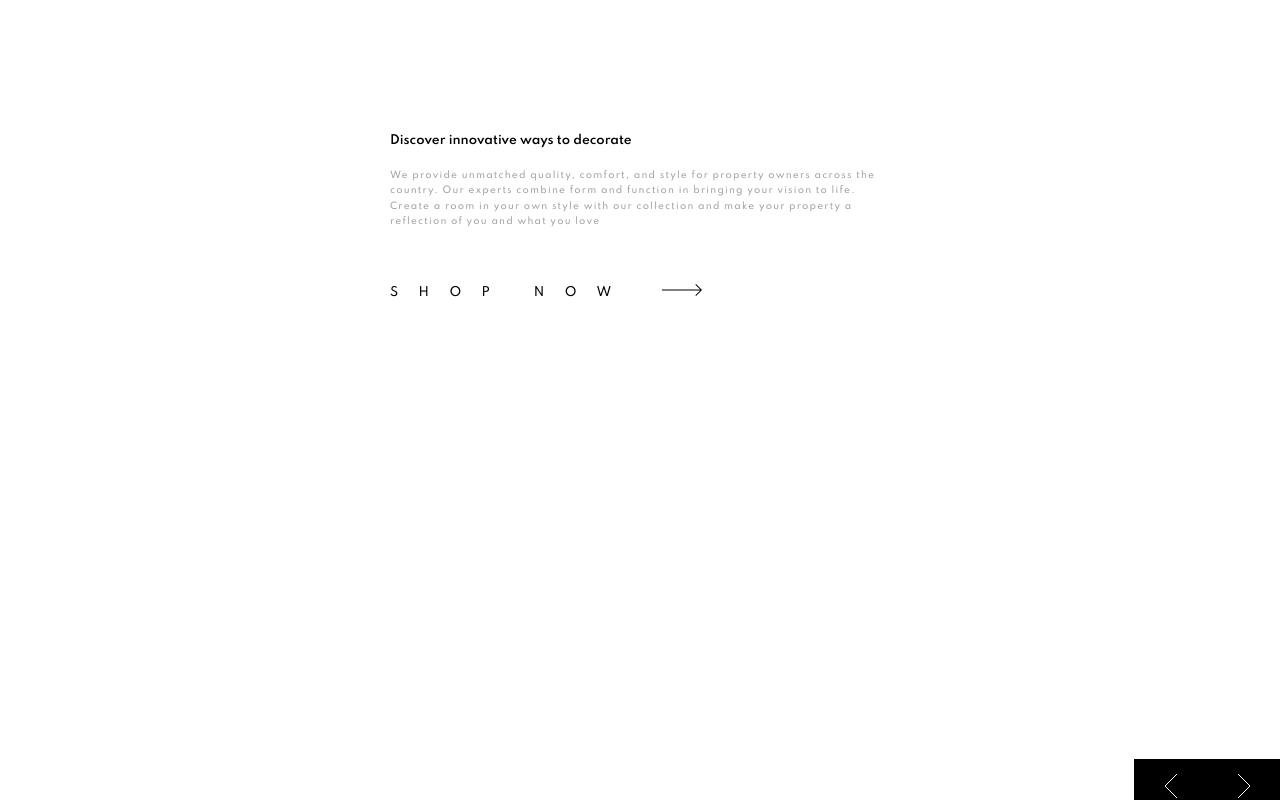
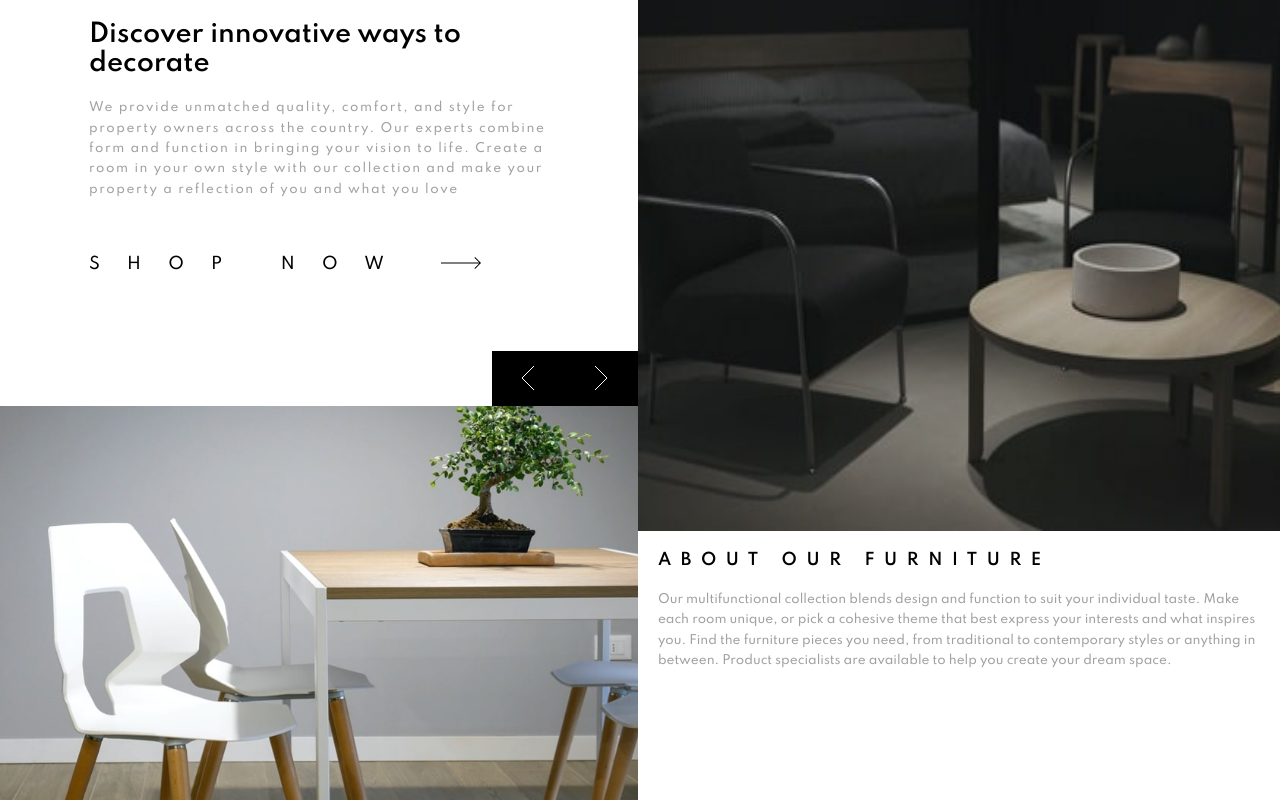
Before and after one commit to S-Rosemond/Portfolio_project2, a React (Create React App) app: page / in a window 1280 px wide. Shown: the top 800 px of the page. Built offline with nearby package versions, Linux system fonts and the light colour scheme.

Commit message:
fixed up to 768px

```diff
--- a/src/components/button/DoubleChevronBtn.css
+++ b/src/components/button/DoubleChevronBtn.css
@@ -9,10 +9,14 @@
 
 .db-icon-align {
   align-self: flex-end;
+  position: absolute;
+  top: -55px;
+  right: 1px;
 }
 
-@media (max-width: 1439px) {
+@media (min-width: 768px) {
   .db-icon-align {
+    position: initial;
     margin-top: 6px;
     justify-content: flex-end;
   }
--- a/src/components/cards/imagecard/ImageCard.css
+++ b/src/components/cards/imagecard/ImageCard.css
@@ -1,5 +1,6 @@
 .img-card {
   background-repeat: no-repeat;
+  width: 100%;
 }
 
 @media (max-width: 1439) {
--- a/src/components/cards/imagecard/ImageCard.tsx
+++ b/src/components/cards/imagecard/ImageCard.tsx
@@ -11,7 +11,7 @@ const ImageCard: React.FC<TextProps> = ({ textArray }) => {
   };
 
   return (
-    <img className='img img-card main-img' src={textArray[index].img} alt='' />
+    <img className='img-card main-img' src={textArray[index].img} alt='' />
   );
 };
 
--- a/src/components/cards/textcard/TextCard.css
+++ b/src/components/cards/textcard/TextCard.css
@@ -1,6 +1,14 @@
+.text-grid-container,
+.text-grid-center {
+  display: grid;
+}
+
 .text-grid-container {
   position: relative;
-  display: grid;
+}
+
+.text-grid-center {
+  justify-items: center;
 }
 
 .text-card {
@@ -15,6 +23,7 @@
 
 .text-card-position {
   align-self: center;
+  padding: 1.25rem;
 }
 
 .text-btn-container {
--- a/src/components/cards/textcard/TextCard.tsx
+++ b/src/components/cards/textcard/TextCard.tsx
@@ -12,7 +12,8 @@ const TextCard = ({ textArray }: TextProps) => {
 
   return (
     <div className='text-grid-container'>
-      <div className='text-card text-card-mg text-card-position'>
+      <div className='text-grid-center'>
+        <div className='text-card text-card-position'>
           <h1>{title}</h1>
           <p className='text-body text-body-decoration'>{body}</p>
           <div className='text-btn-container'>
@@ -26,6 +27,8 @@ const TextCard = ({ textArray }: TextProps) => {
             />
           </div>
         </div>
+      </div>
+
       <DoubleChevronBtn upperBound={textArray.length - 1} />
     </div>
   );
--- a/src/styles/base/_base.css
+++ b/src/styles/base/_base.css
@@ -4,6 +4,10 @@
   padding: 0;
   font-family: 'Spartan', sans-serif;
   font-size: 12px;
+}
+
+h1 {
+  font-size: 1.35rem;
 }
 
 p {
@@ -17,3 +21,19 @@ a {
 li {
   list-style-type: none;
 }
+
+@media (min-width: 488px) {
+  * {
+    font-size: 14px;
+  }
+}
+@media (min-width: 600px) {
+  * {
+    font-size: 16px;
+  }
+}
+@media (min-width: 768px) {
+  h1 {
+    font-size: 1.55rem;
+  }
+}
--- a/src/styles/components/_main.css
+++ b/src/styles/components/_main.css
@@ -1,9 +1,3 @@
-.img {
-  width: 100%;
-}
-.img-2 {
-}
-
 .bg-black {
   background-color: var(--black);
 }
@@ -42,6 +36,10 @@
   grid-template-areas: 'side-img-1' 'side-content' 'side-img-2';
 }
 
+.side-img {
+  width: 100%;
+}
+
 .side-img-1 {
   grid-area: side-img-1;
 }
@@ -50,11 +48,11 @@
 }
 .side-content {
   grid-area: side-content;
+  align-self: center;
+  justify-self: center;
+  width: 48.5ch;
 }
 
-.main-sm-card-grid {
-  align-self: center;
-}
 .sm-card-container {
   padding: 20px;
   display: grid;
@@ -133,18 +131,21 @@
   }
 }
 
-@media (min-width: 1000px) {
+@media (min-width: 768px) {
   .main-container {
-    grid-template-columns: 1fr;
+    grid-template-columns: 1fr 1fr;
   }
   .main-grid-2 {
     grid-template-areas: 'main-content' 'main-img';
   }
   .side-grid-3 {
     grid-template-rows: auto;
-    grid-template-areas: 'side-content side-content';
+    grid-template-areas: 'side-img-1' 'side-content';
   }
-  .side-img-1 {
+  .side-content {
+    align-self: initial;
+  }
+  .side-img-2 {
     display: none;
   }
 }
```
Lines whose indentation alone changed are shown as unchanged.
